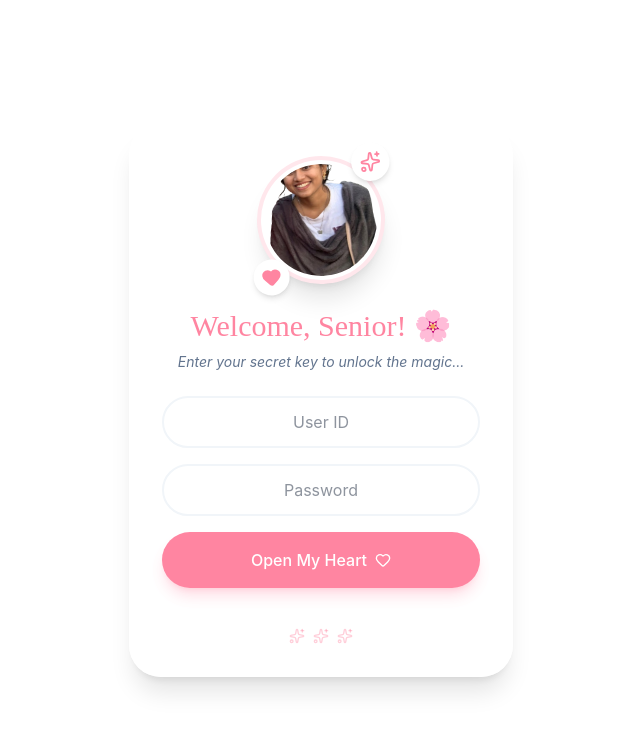
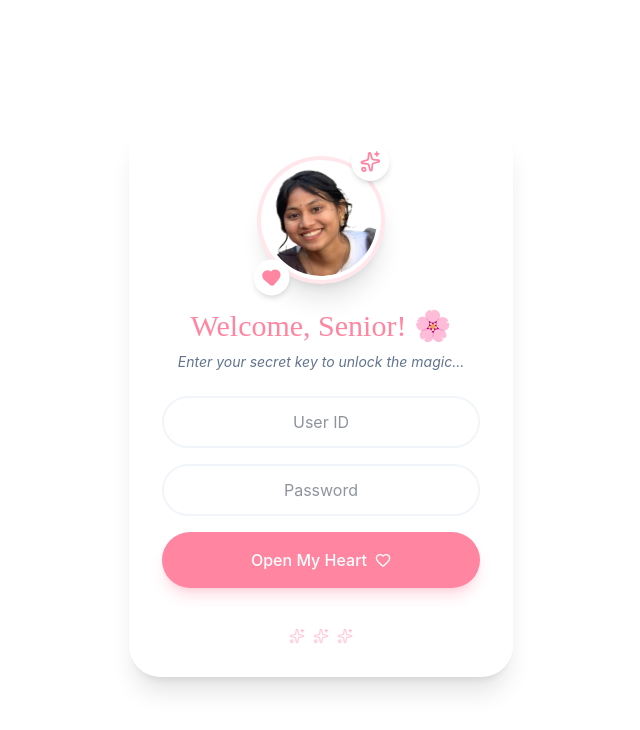
Before and after one commit to joyanddas500/Wish, a React (Vite) app: page / in a window 1280 px wide. Shown: the top 730 px of the page, without its empty margins (319-959 px from the left). Built offline with nearby package versions, Linux system fonts and the light colour scheme.

Commit message:
Update image source in LoginOverlay component

```diff
--- a/src/components/LoginOverlay.tsx
+++ b/src/components/LoginOverlay.tsx
@@ -42,7 +42,7 @@ export const LoginOverlay: React.FC<LoginOverlayProps> = ({ onLogin }) => {
           >
             <div className="w-32 h-32 rounded-full border-4 border-primary/20 p-1 bg-white shadow-xl overflow-hidden">
               <img
-                src="/senior.png"
+                src="/senior1.png"
                 alt="Senior"
                 className="w-full h-full object-cover rounded-full"
               />
```
